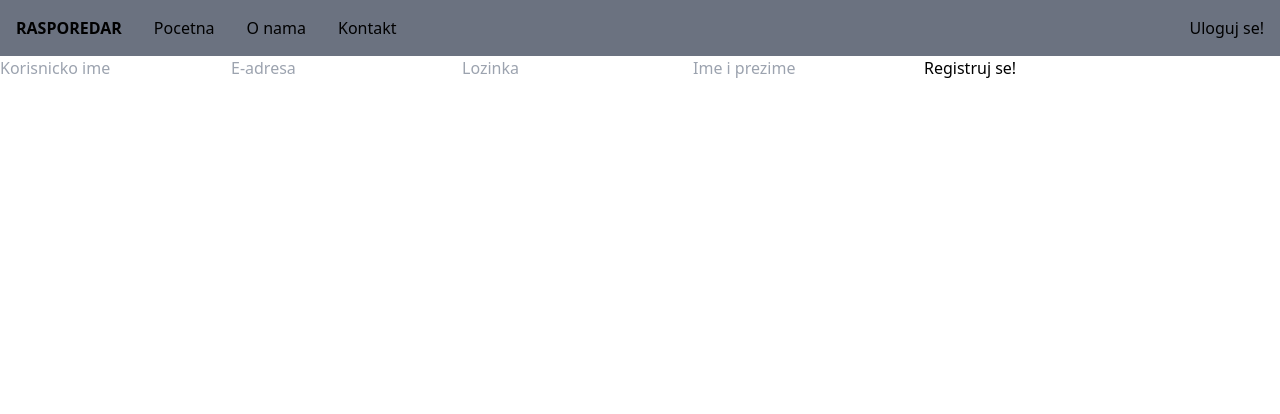
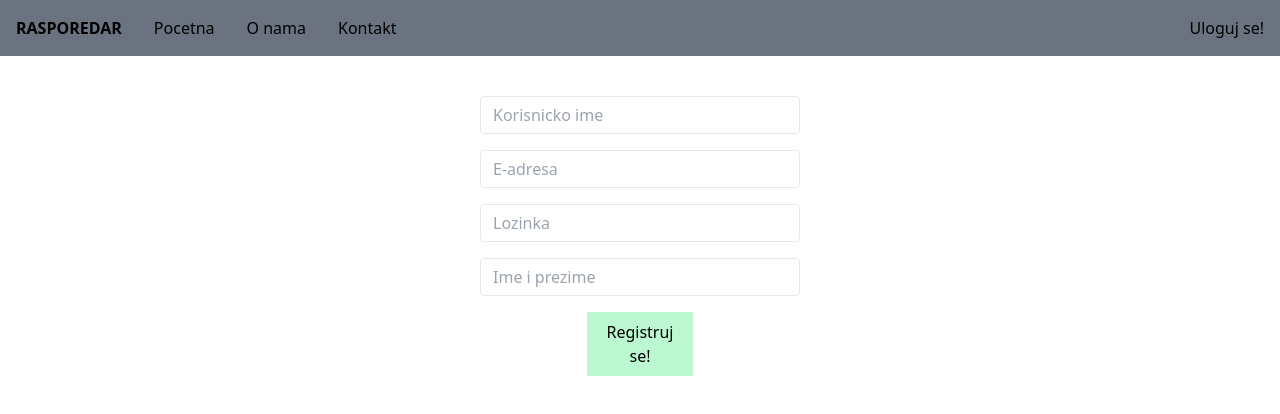
Before and after one commit to icedemon72/rasporedar, a React (Create React App) app in the folder client/: page /register in a window 1280 px wide. Shown: the top 414 px of the page. Built offline with nearby package versions, Linux system fonts and the light colour scheme.

Commit message:
Slight UI changes in Register and Subjects

```diff
--- a/client/src/pages/Register/Register.js
+++ b/client/src/pages/Register/Register.js
@@ -6,7 +6,14 @@ import { useNavigate } from 'react-router-dom';
 const Register = () => {
   const session = useSelector(state => state.session);
   const navigate = useNavigate();
-  const [ fetchRegister ] = useRegisterMutation();
+  const [
+    fetchRegister,
+    {
+      isLoading: isFetchRegisterLoading,
+      isSuccess: isFetchRegisterSuccess,
+      isError: isFetchRegisterError
+    }
+   ] = useRegisterMutation();
 
   /* States */
   const [ username, setUsername ] = useState('');
@@ -15,26 +22,42 @@ const Register = () => {
   const [ name, setName ] = useState('');
 
   const handleRegister = async () => {
-    // check input here!!!
-    const body = { username, email, password, name };
-    await fetchRegister(body);
+    try {
+      // check input here!!!
+      const body = { username, email, password, name };
+      const result = await fetchRegister(body).unwrap();
+      setTimeout(() => {
+        navigate('/login');
+      }, 1000);
+    } catch (err) {
+      console.log(err);
+    }
   }
 
   useEffect(() => {
     document.title = 'Registracija | Rasporedar'
 
     if(session.accessToken) {
-      navigate('/')
+      navigate('/');
     }
   })
 
   return (
     <>
-      <input type="text" placeholder="Korisnicko ime" onChange={(elem) => setUsername(elem.target.value)} />
-      <input type="email" placeholder="E-adresa" onChange={(elem) => setEmail(elem.target.value)} />
-      <input type="password" placeholder="Lozinka" onChange={(elem) => setPassword(elem.target.value)} />
-      <input type="text" placeholder="Ime i prezime" onChange={(elem) => setName(elem.target.value)} />
-      <button onClick={handleRegister}>Registruj se!</button>
+      <div className="w-full flex justify-center">
+        <div className="w-full md:w-1/2 lg:w-1/4 mt-10">
+          <input className="input-field mb-4" type="text" placeholder="Korisnicko ime" onChange={(elem) => setUsername(elem.target.value)} />
+          <input className="input-field mb-4" type="email" placeholder="E-adresa" onChange={(elem) => setEmail(elem.target.value)} />
+          <input className="input-field mb-4" type="password" placeholder="Lozinka" onChange={(elem) => setPassword(elem.target.value)} />
+          <input className="input-field mb-4" type="text" placeholder="Ime i prezime" onChange={(elem) => setName(elem.target.value)} />
+          <div className="w-full flex justify-center">
+            <button className="btn-green w-full md:w-1/2 lg:w-1/3" onClick={handleRegister}>Registruj se!</button>
+          </div>
+          { isFetchRegisterLoading ? <>Loading...</> : null }
+          { isFetchRegisterSuccess ? <>Uspesna registracija!</> : null }
+          { isFetchRegisterError ? <>Greska!</> : null }
+        </div>
+      </div>
     </>
   )
 }
--- a/client/src/pages/Subjects/Subjects.js
+++ b/client/src/pages/Subjects/Subjects.js
@@ -3,6 +3,7 @@ import { useGetSubjectsQuery } from '../../app/api/subjectsApiSlice';
 import { useSelector } from 'react-redux';
 import { useEffect } from 'react';
 import { useGetRoleQuery } from '../../app/api/institutionsApiSlice';
+import { PlusCircle, Pencil, Info } from 'lucide-react';
 
 const Subjects = () => {
   const { institution } = useParams();
@@ -31,16 +32,34 @@ const Subjects = () => {
     content = !data.length ? <>Nema predmeta</>
     :
     <>
+      <div className="w-full flex justify-center  mt-5">
+        <div className="w-full md:w-1/2 lg:w-1/3">
           { isGetRoleSuccess && getRole.role !== 'User' ?
-        <Link to={`/institutions/${institution}/subjects/add`}>Dodaj predmet</Link>
+            <Link to={`/institutions/${institution}/subjects/add`}>
+              <div className="w-full flex border p-2 items-center justify-center">
+                <PlusCircle size={16} />
+                <p>Dodaj predmet</p>
+              </div>
+            </Link>
             : null }
+          <div className="mt-5">
             { data.map(elem => {
               return (
                 <>
-            <Link to={`/institutions/${institution}/subjects/${elem._id}`}><p>{elem.name}</p></Link>
+                  <div className="w-full flex items-center justify-between p-2 mb-2 border-b-2">
+                    <p>{ elem.name }</p>
+                    <div className="flex gap-3">
+                      { isGetRoleSuccess && getRole.role !== 'User' ? <Link to={`/institutions/${institution}/subjects/${elem._id}/edit`}><Pencil /></Link> : null }
+                      <Link to={`/institutions/${institution}/subjects/${elem._id}`}><Info /></Link>
+                    </div>
+                  </div>
                 </>
               )
             }) }
+
+          </div>
+        </div>
+      </div>
     </>
   }
 
```
Lines whose indentation alone changed are shown as unchanged.
